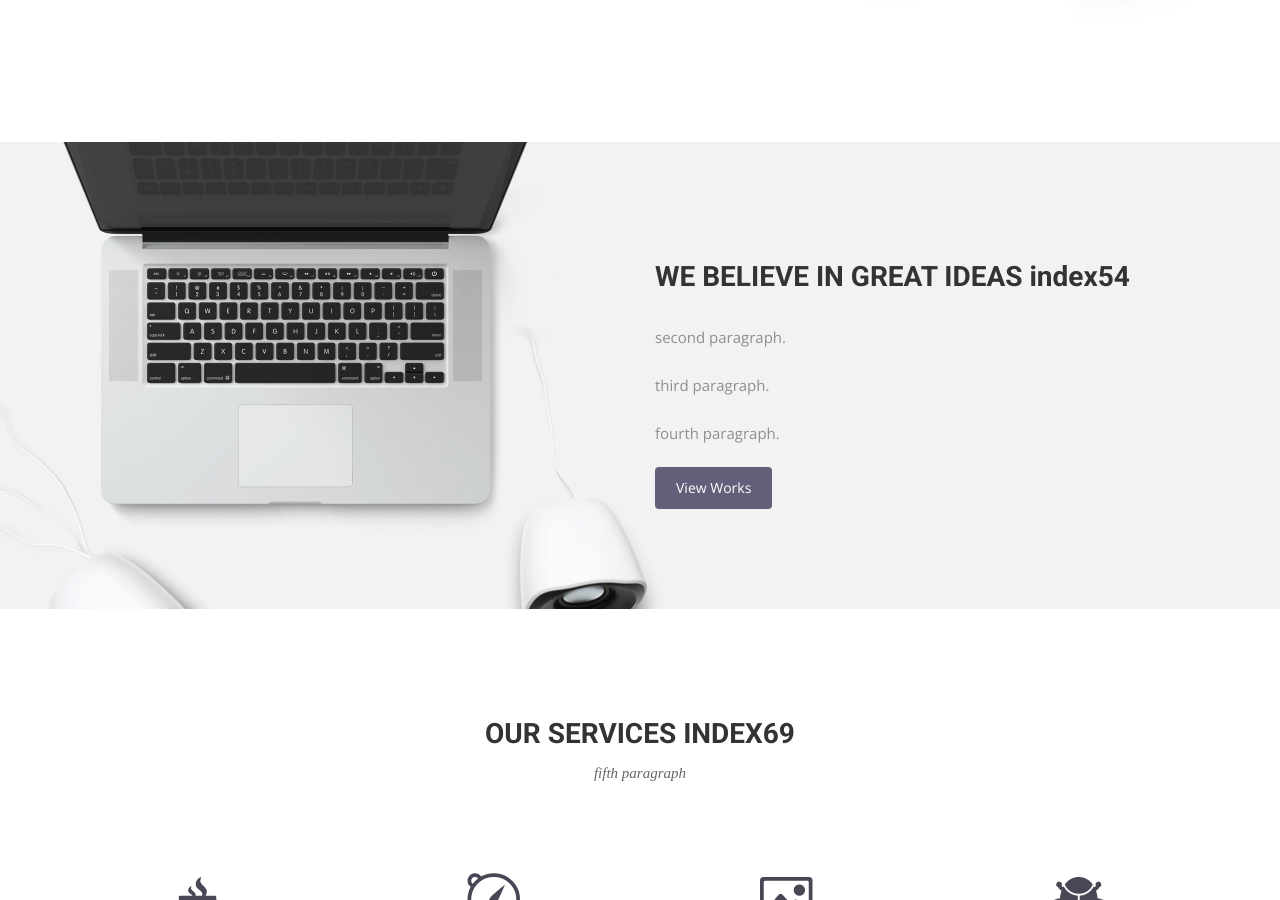
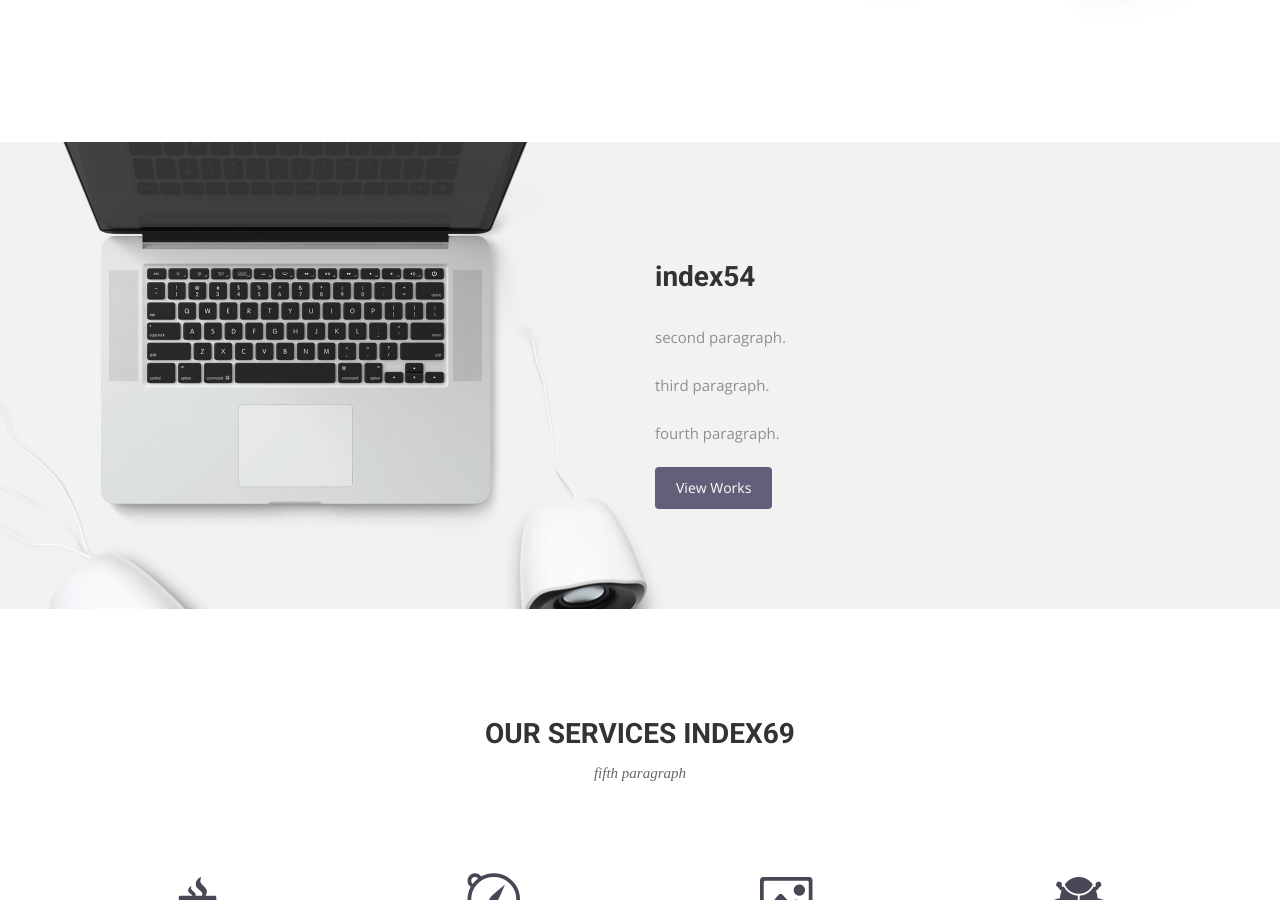
Before and after one commit to simaomrq/simaomrq.github.io, a Jekyll site: the page built from index.html, in a window 1280 px wide and 900 px high, scrolled down 1684 px. Built offline with Jekyll 4.4.1, drawn with Linux system fonts in a browser that asks for light colours; nearby versions of some CDN libraries; some web fonts are replaced.

Commit message:
Update index.html

```diff
--- a/index.html
+++ b/index.html
@@ -51,7 +51,7 @@ permalink: /
 <div class="container">
   <div class="row">
     <div class="col-md-6 col-md-offset-6">
-      <h2>WE BELIEVE IN GREAT IDEAS index54</h2>
+      <h2>index54</h2>
       <p>second paragraph.</p>
       <p>third paragraph.</p>
       <p>fourth paragraph.</p>
```
